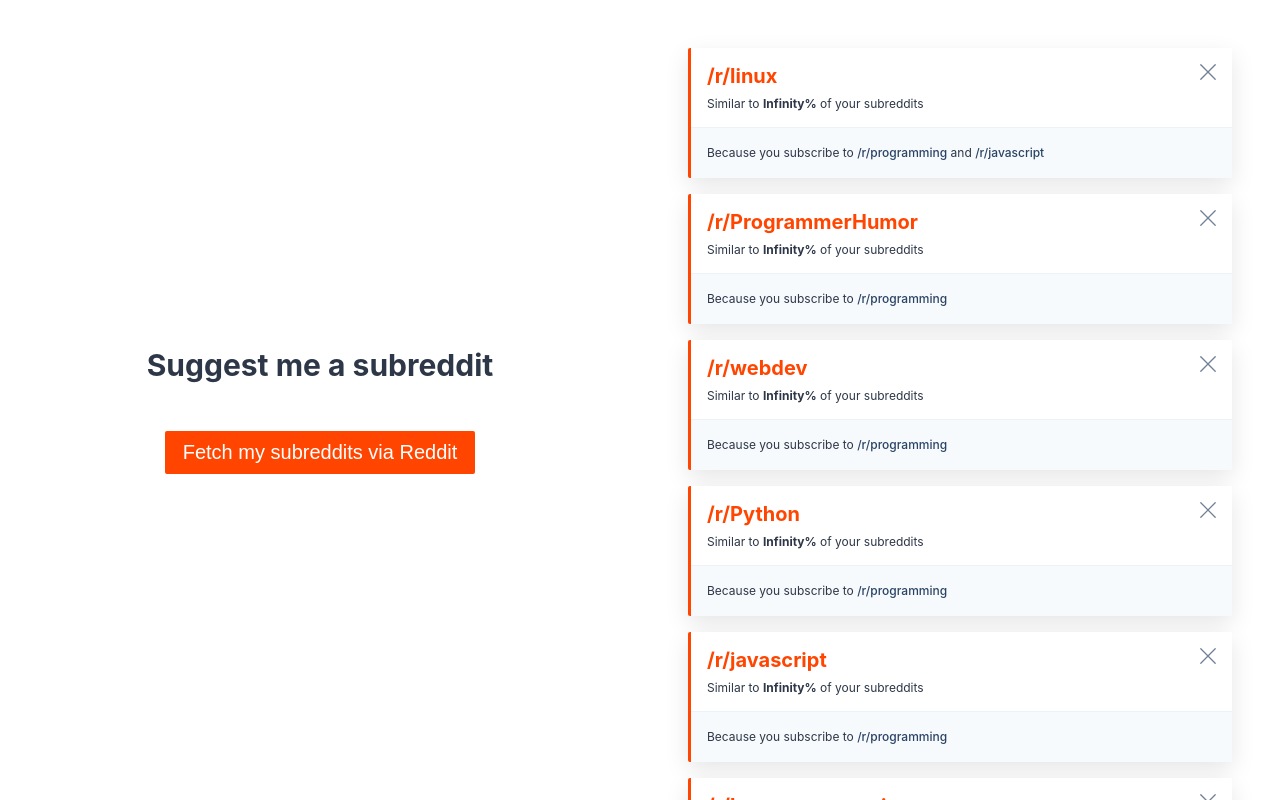
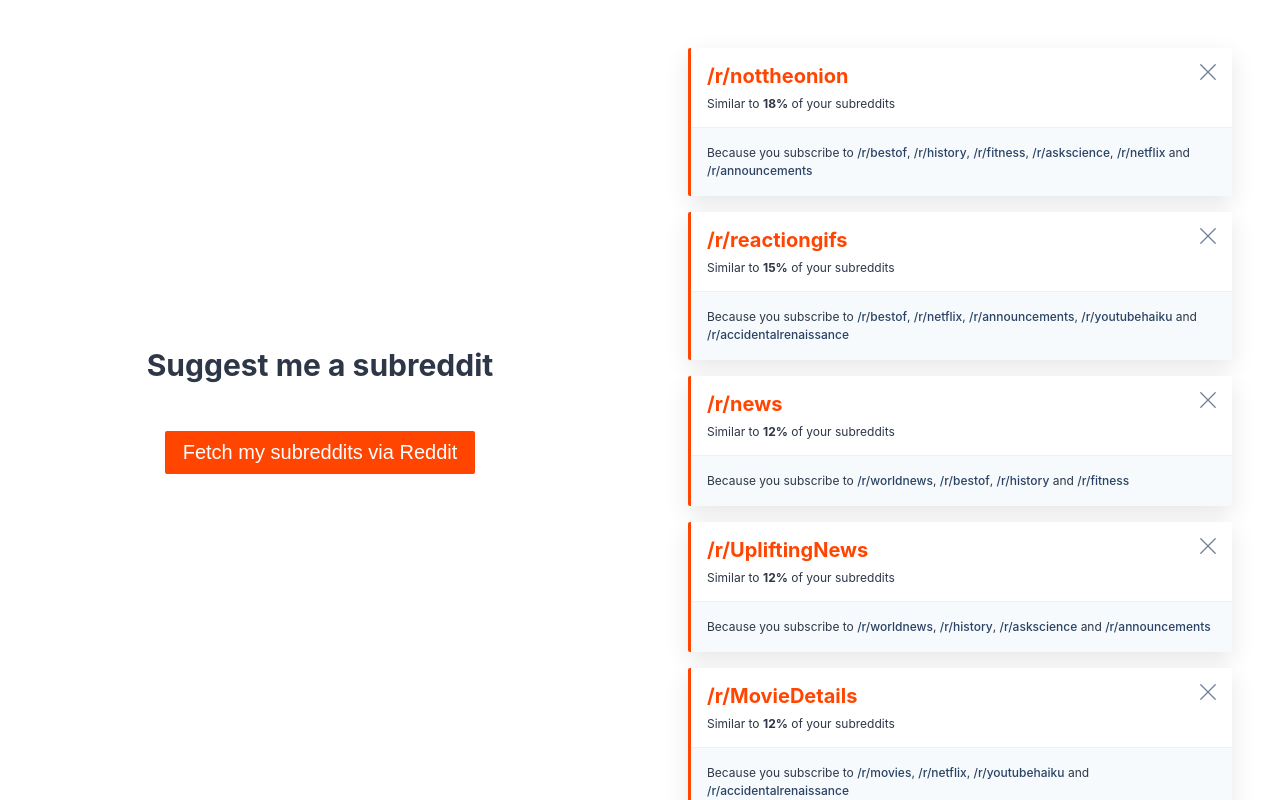
Before and after one commit to nikaspran/suggest-subreddit, a React (Create React App) app: page / in a window 1280 px wide. Built offline with nearby package versions, Linux system fonts and the light colour scheme.

Commit message:
Use better data for login screen

```diff
--- /dev/null
+++ b/src/assets/mockSuggestions.json
@@ -0,0 +1,163 @@
+{
+  "nottheonion": {
+    "score": 6,
+    "contributors": {
+      "bestof": 1,
+      "history": 1,
+      "fitness": 1,
+      "askscience": 1,
+      "netflix": 1,
+      "announcements": 1
+    }
+  },
+  "reactiongifs": {
+    "score": 5,
+    "contributors": {
+      "bestof": 1,
+      "netflix": 1,
+      "announcements": 1,
+      "youtubehaiku": 1,
+      "accidentalrenaissance": 1
+    }
+  },
+  "news": {
+    "score": 4,
+    "contributors": {
+      "worldnews": 1,
+      "bestof": 1,
+      "history": 1,
+      "fitness": 1
+    }
+  },
+  "UpliftingNews": {
+    "score": 4,
+    "contributors": {
+      "worldnews": 1,
+      "history": 1,
+      "askscience": 1,
+      "announcements": 1
+    }
+  },
+  "MovieDetails": {
+    "score": 4,
+    "contributors": {
+      "movies": 1,
+      "netflix": 1,
+      "youtubehaiku": 1,
+      "accidentalrenaissance": 1
+    }
+  },
+  "SubredditDrama": {
+    "score": 4,
+    "contributors": {
+      "bestof": 1,
+      "truereddit": 1,
+      "announcements": 1,
+      "youtubehaiku": 1
+    }
+  },
+  "OutOfTheLoop": {
+    "score": 4,
+    "contributors": {
+      "bestof": 1,
+      "netflix": 1,
+      "announcements": 1,
+      "truegaming": 1
+    }
+  },
+  "IAmA": {
+    "score": 4,
+    "contributors": {
+      "bestof": 1,
+      "history": 1,
+      "askscience": 1,
+      "announcements": 1
+    }
+  },
+  "todayilearned": {
+    "score": 4,
+    "contributors": {
+      "bestof": 1,
+      "history": 1,
+      "fitness": 1,
+      "science": 1
+    }
+  },
+  "JusticeServed": {
+    "score": 4,
+    "contributors": {
+      "bestof": 1,
+      "netflix": 1,
+      "accidentalrenaissance": 1,
+      "cozyplaces": 1
+    }
+  },
+  "EverythingScience": {
+    "score": 4,
+    "contributors": {
+      "tech": 1,
+      "foodforthought": 1,
+      "gamernews": 1,
+      "science": 1
+    }
+  },
+  "space": {
+    "score": 4,
+    "contributors": {
+      "history": 1,
+      "askscience": 1,
+      "announcements": 1,
+      "futurology": 1
+    }
+  },
+  "HistoryMemes": {
+    "score": 4,
+    "contributors": {
+      "history": 1,
+      "mountandblade": 1,
+      "crusaderkings": 1,
+      "youtubehaiku": 1
+    }
+  },
+  "therewasanattempt": {
+    "score": 4,
+    "contributors": {
+      "programmerhumor": 1,
+      "accidentalrenaissance": 1,
+      "cozyplaces": 1,
+      "evilbuildings": 1
+    }
+  },
+  "business": {
+    "score": 3,
+    "contributors": {
+      "worldnews": 1,
+      "tech": 1,
+      "truereddit": 1
+    }
+  },
+  "Economics": {
+    "score": 3,
+    "contributors": {
+      "worldnews": 1,
+      "truereddit": 1,
+      "foodforthought": 1
+    }
+  },
+  "gadgets": {
+    "score": 3,
+    "contributors": {
+      "technology": 1,
+      "history": 1,
+      "askscience": 1
+    }
+  },
+  "technews": {
+    "score": 3,
+    "contributors": {
+      "technology": 1,
+      "tech": 1,
+      "gamernews": 1
+    }
+  }
+}
--- a/src/components/LinkButton.module.scss
+++ b/src/components/LinkButton.module.scss
@@ -1,3 +1,5 @@
+@import '../variables.scss';
+
 .linkButton {
   background: none;
   border-radius: none;
--- a/src/components/LoginPage.tsx
+++ b/src/components/LoginPage.tsx
@@ -4,15 +4,9 @@
 import CallToAction from './CallToAction';
 import Suggestions from './Suggestions';
 import Layout from './Layout';
+import mockSuggestions from '../assets/mockSuggestions.json';
 
-// eslint-disable-next-line
-const mockSuggestions = {"linux":{"score":2,"contributors":{"programming":1, "javascript": 1}},"ProgrammerHumor":{"score":1,"contributors":{"programming":1}},"webdev":{"score":1,"contributors":{"programming":1}},"Python":{"score":1,"contributors":{"programming":1}},"javascript":{"score":1,"contributors":{"programming":1}},"learnprogramming":{"score":1,"contributors":{"programming":1}},"cscareerquestions":{"score":1,"contributors":{"programming":1}},"gamedev":{"score":1,"contributors":{"programming":1}},"rust":{"score":1,"contributors":{"programming":1}},"technology":{"score":1,"contributors":{"programming":1}}};
-
-export default function LoginPage({
-  className,
-}: {
-  className?: string;
-}) {
+export default function LoginPage() {
   const { login } = useRedditApi();
 
   return (
@@ -22,7 +16,7 @@
         <CallToAction type="button" onClick={login}>Fetch my subreddits via Reddit</CallToAction>
       </div>
       <div className={styles.example}>
-        <Suggestions data={mockSuggestions} subscribedSubreddits={[]} />
+        <Suggestions data={mockSuggestions} totalSubreddits={34} />
       </div>
     </Layout>
   );
--- a/src/components/RedditApiProvider.tsx
+++ b/src/components/RedditApiProvider.tsx
@@ -8,10 +8,15 @@
   redirectToAuth();
 }
 
+function logout() {
+  localStorage.removeItem(TOKEN_KEY);
+}
+
 const RedditApiContext = React.createContext<{
   redditApi: RedditApi | undefined;
   login: typeof login;
-}>({ redditApi: undefined, login });
+  logout: typeof logout;
+}>({ redditApi: undefined, login, logout });
 
 function retrieveToken() {
   const storedToken = localStorage.getItem(TOKEN_KEY);
@@ -21,7 +26,7 @@
 
   const jsonToken = JSON.parse(storedToken) as RedditAuthToken;
   if (!jsonToken.expires_at || jsonToken.expires_at < Date.now() - EXPIRATION_BUFFER_MS) {
-    localStorage.removeItem(TOKEN_KEY);
+    logout();
     return undefined;
   }
   return jsonToken;
@@ -59,7 +64,16 @@
   }, []);
 
   return (
-    <RedditApiContext.Provider value={{ redditApi, login }}>
+    <RedditApiContext.Provider
+      value={{
+        redditApi,
+        login,
+        logout: () => {
+          logout();
+          setRedditApi(undefined);
+        },
+      }}
+    >
       {children}
     </RedditApiContext.Provider>
   );
--- a/src/components/SuggestionPage.tsx
+++ b/src/components/SuggestionPage.tsx
@@ -7,9 +7,10 @@
 import { SimilarityResult } from '../utils/similarSubreddits.worker';
 import Loading from './Loading';
 import Layout from './Layout';
+import LinkButton from './LinkButton';
 
 export default function SuggestionPage() {
-  const { redditApi } = useRedditApi();
+  const { redditApi, logout } = useRedditApi();
   const [similarSubreddits, setSimilarSubreddits] = useState<SimilarityResult>();
   const [subscribedSubreddits, setSubscribedSubreddits] = useState<Subreddit[]>();
   const [loadingState, setLoadingState] = useState<string | undefined>(undefined);
@@ -40,11 +41,12 @@
         <>
           <div className={styles.description}>
             <h1 className={styles.title}>Suggest me a subreddit</h1>
+            <LinkButton onClick={logout}>Logout</LinkButton>
           </div>
           <Suggestions
             data={similarSubreddits}
             className={styles.suggestions}
-            subscribedSubreddits={subscribedSubreddits || []}
+            totalSubreddits={subscribedSubreddits?.length || 0}
           />
         </>
       ) : (
--- a/src/components/Suggestions.tsx
+++ b/src/components/Suggestions.tsx
@@ -2,16 +2,15 @@
 import styles from './Suggestions.module.scss';
 import { SimilarityResult } from '../utils/similarSubreddits.worker';
 import Suggestion from './Suggestion';
-import { Subreddit } from '../utils/RedditApi';
 
 export default function Suggestions({
   className,
   data,
-  subscribedSubreddits,
+  totalSubreddits,
 }: {
   className?: string;
   data: SimilarityResult;
-  subscribedSubreddits: Subreddit[];
+  totalSubreddits: number;
 }) {
   return (
     <div className={className}>
@@ -19,7 +18,7 @@
         <Suggestion
           key={subreddit}
           subreddit={subreddit}
-          score={meta.score / subscribedSubreddits.length}
+          score={meta.score / totalSubreddits}
           contributors={meta.contributors}
           className={styles.suggestion}
         />
```
